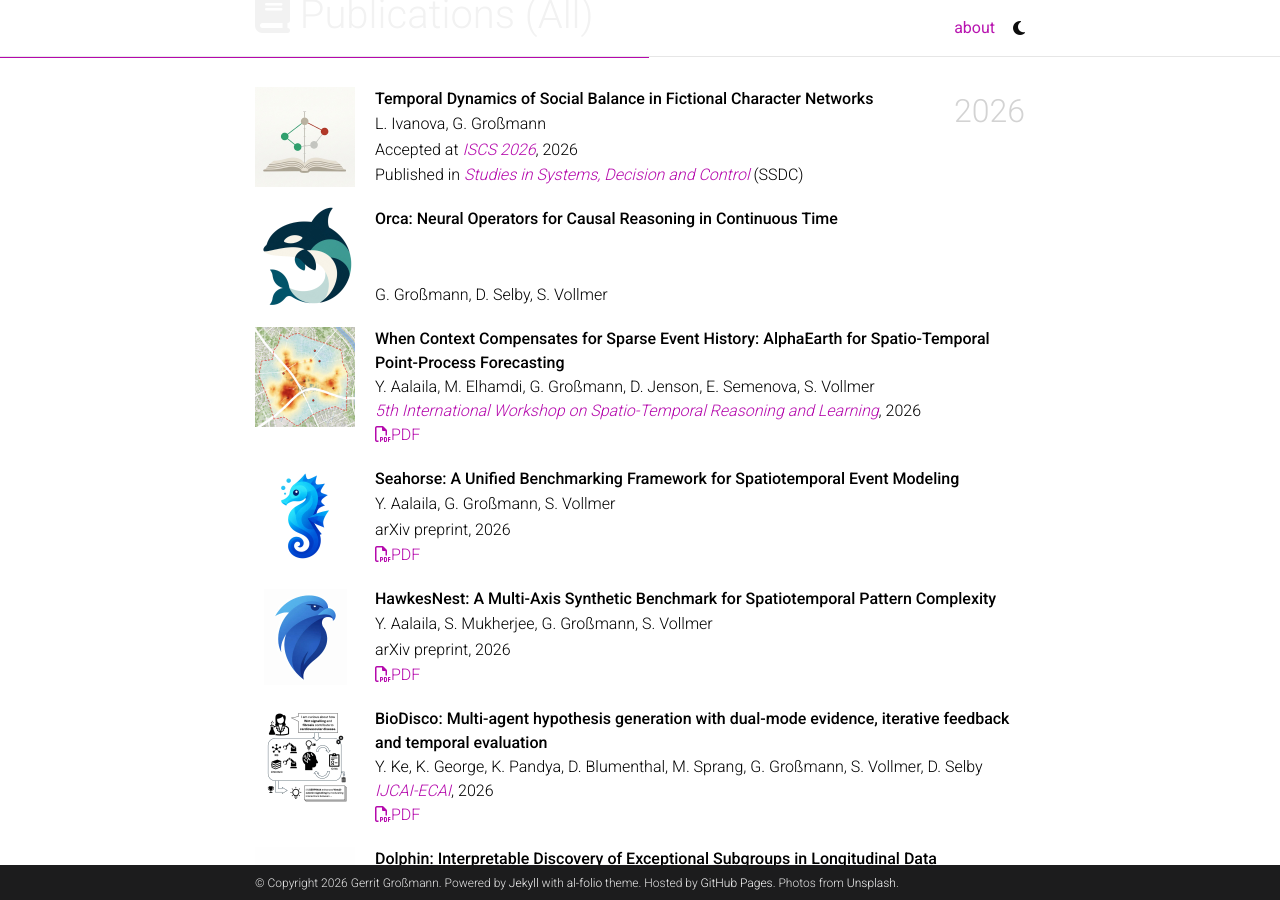
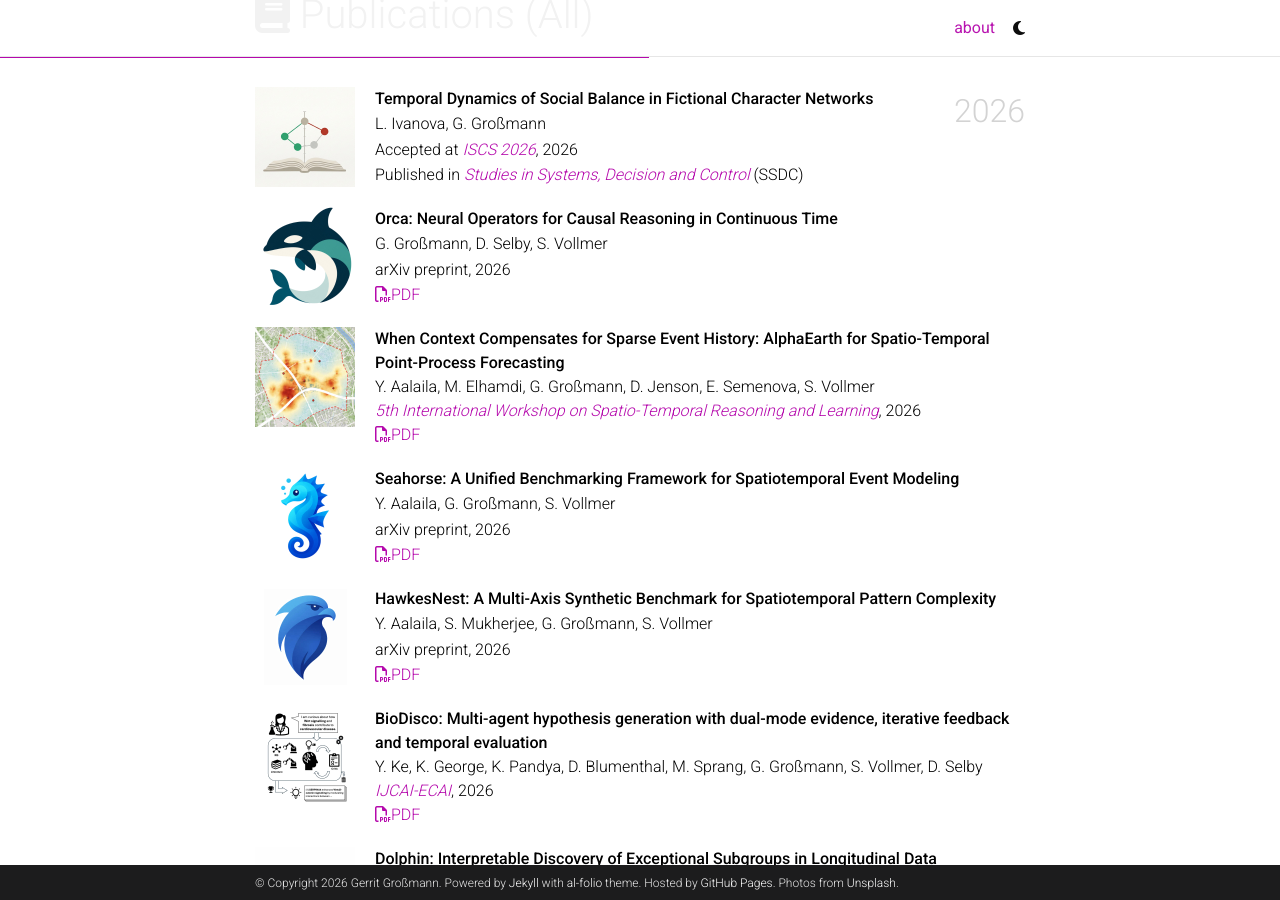
Before and after one commit to gerritgr/gerritgr.github.io, a Jekyll site: the page built from _pages/about.md, in a window 1280 px wide and 900 px high, scrolled down 4807 px. Built offline with Jekyll 4.4.1, drawn with Linux system fonts in a browser that asks for light colours; nearby versions of some CDN libraries; full-size pictures stand in for the smaller copies a plugin makes; comment, search, counter and statistics services are not loaded; a style sheet for code colours, icons or effects is not loaded; some of the changed lines change nothing that is shown.

Commit message:
Update about.md

```diff
--- a/_pages/about.md
+++ b/_pages/about.md
@@ -485,8 +485,8 @@
       <div style="flex-grow: 1; display: flex; flex-direction: column; justify-content: space-between;">
         <p style="margin: 0;"><strong>Orca: Neural Operators for Causal Reasoning in Continuous Time</strong></p>
         <p style="margin: 0;">G. Großmann, D. Selby, S. Vollmer</p>
-        <!--<p style="margin: 0;"> <i><a href="https://strl-workshop.github.io/strl2026/">5th International Workshop on Spatio-Temporal Reasoning and Learning</a></i>, 2026</p>
-        <p style="margin: 0;"><a href="https://arxiv.org/abs/2607.01082"><i class="fa-regular fa-file-pdf"></i>PDF</a> </p> -->
+        <p style="margin: 0;">arXiv preprint, 2026</p>
+        <p style="margin: 0;"><a href="https://arxiv.org/abs/2607.27867v1"><i class="fa-regular fa-file-pdf"></i>PDF</a> </p>
       </div>
     </div>
     <!-- <div style="color: lightgray; align-self: flex-start; margin-left: 10px; white-space: nowrap; font-size: 200%;">2026</div> -->
```
